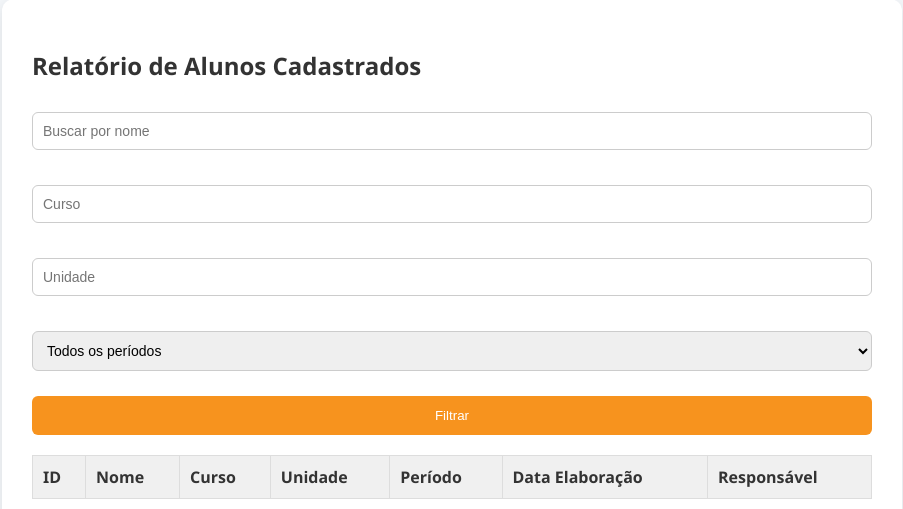
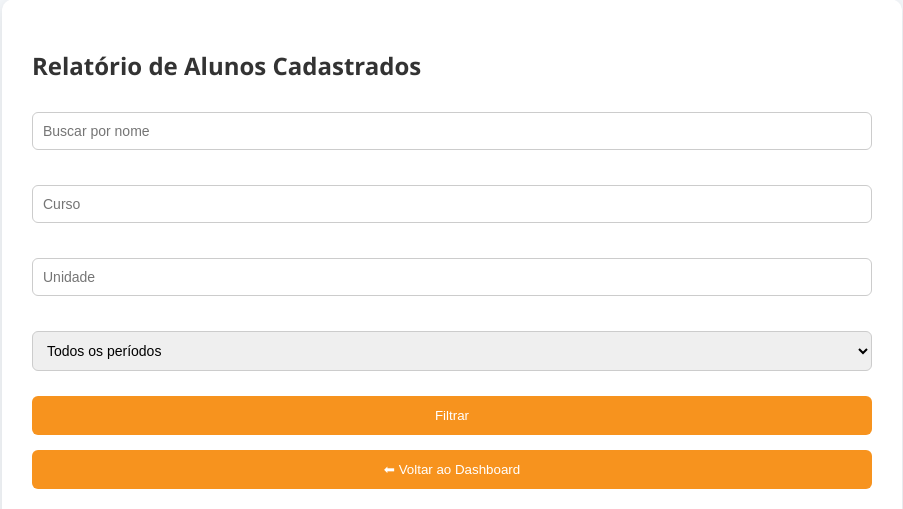
Before and after one commit to euantoniojunior/sistemapei, a Flask app: page /relatorios in a window 1280 px wide. Shown: the part 41-550 px from the top of the page, without its empty margins (188-1091 px from the left). Run offline with Flask 3, Linux system fonts and the light colour scheme; the visitor is signed in with stand-in values (Sample User, id 1); lists and menus that the app fills with data are empty; parts of the project's set-up code (start-up, migrations or seed data) failed here and were passed over.

Commit message:
Update relatorios.html

```diff
--- a/templates/relatorios.html
+++ b/templates/relatorios.html
@@ -55,6 +55,7 @@
         <option value="2º Semestre">2º Semestre</option>
       </select>
       <button onclick="filtrarAlunos()">Filtrar</button>
+      <button class="btn-voltar" onclick="location.href='/dashboard'">⬅ Voltar ao Dashboard</button>
     </div>
     <table id="tabelaAlunos">
       <thead>
```
